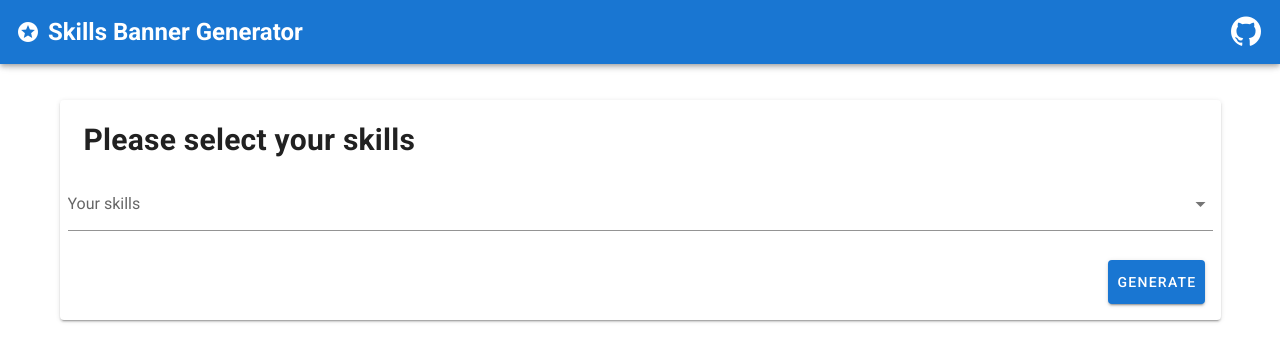
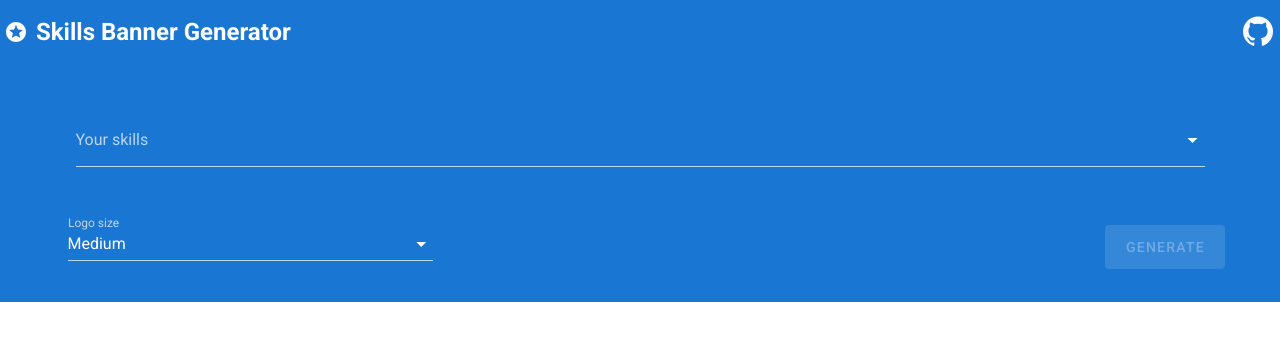
Before and after one commit to boukadam/bannershake, a Vue app: page / in a window 1280 px wide. Shown: the top 362 px of the page. Built offline with nearby package versions, Linux system fonts and the light colour scheme.

Commit message:
Possibility to choose logos sizes

```diff
--- a/src/App.vue
+++ b/src/App.vue
@@ -1,22 +1,22 @@
 <template>
   <v-app>
-    <v-app-bar app color="primary" dark>
+    <v-card color="primary" flat min-height="10%" tile dark>
+      <v-app-bar app dark color="primary" elevation="0">
+        <v-row>
           <v-icon>mdi-star-circle</v-icon>
           <div class="ml-2">
             <h2>Skills Banner Generator</h2>
           </div>
           <v-spacer></v-spacer>
-      <a href="https://github.com/boukadam/skills-banner-generator"
-        ><v-icon large>mdi-github</v-icon></a
-      >
+          <a href="https://github.com/boukadam/skills-banner-generator">
+            <v-icon large>mdi-github</v-icon>
+          </a>
+        </v-row>
       </v-app-bar>
-
-    <v-main>
+    </v-card>
+    <v-card color="primary" dark flat tile>
       <v-container>
-        <v-card class="mx-lg-auto mt-6 pa-2">
-          <v-card-title>
-            <h2>Please select your skills</h2>
-          </v-card-title>
+        <v-card-text>
           <v-autocomplete
             v-model="selected"
             :items="skills"
@@ -43,37 +43,44 @@
               </v-chip>
             </template>
           </v-autocomplete>
+        </v-card-text>
         <v-card-actions>
+          <v-row align="center">
+            <v-col cols="4">
+              <v-select
+                v-model="logoSize"
+                :items="logosSizes"
+                label="Logo size"
+                item-text="title"
+                item-value="size"
+              ></v-select>
+            </v-col>
             <v-spacer></v-spacer>
             <v-btn
-              color="primary"
-              :disabled="generationBeingProcessed"
+              color="success"
+              :disabled="generationBeingProcessed || selected.length === 0"
               @click="generate"
               large
             >
               Generate
             </v-btn>
+          </v-row>
         </v-card-actions>
+      </v-container>
     </v-card>
-        <v-card v-if="generatedImage" class="mx-lg-auto mt-6">
+
+    <v-container class="mt-6">
+      <v-card v-if="generatedImage">
         <v-card-text><v-img :src="generatedImage"></v-img></v-card-text>
         <v-card-actions>
           <v-spacer></v-spacer>
-            <v-btn color="primary" text @click="download">
-              Download as PNG
-            </v-btn>
+          <v-btn color="success" @click="download"> Download as PNG </v-btn>
         </v-card-actions>
       </v-card>
-        <canvas
-          id="myCanvas"
-          :width="canvasWidth"
-          :height="canvasHeight"
-          hidden
-        >
+      <canvas id="myCanvas" :width="canvasWidth" :height="canvasHeight" hidden>
         Your browser does not support the HTML5 canvas tag.
       </canvas>
     </v-container>
-    </v-main>
   </v-app>
 </template>
 
@@ -84,6 +91,20 @@ export default {
   components: {},
   data: () => ({
     skills: json,
+    logosSizes: [
+      {
+        title: "Small",
+        size: 20 * 4,
+      },
+      {
+        title: "Medium",
+        size: 40 * 4,
+      },
+      {
+        title: "Large",
+        size: 60 * 4,
+      },
+    ],
     selected: [],
     canvasWidth: 800 * 4,
     canvasHeight: 200 * 4,
@@ -137,6 +158,11 @@ export default {
       grd.addColorStop(0, "white");
       ctx.fillStyle = grd;
       ctx.fillRect(10, 10, this.canvasWidth, this.canvasHeight);
+
+      // Append text, is it a good idea ?
+      //ctx.font = "small-caps bold 300px Arial"
+      //ctx.fillStyle = 'black';
+      //ctx.fillText("Skills.", 2 * this.logoMargin, this.canvasHeight - 2 * this.logoMargin);
 
       // Append selected logos
       var _this = this;
```
Lines whose indentation alone changed are shown as unchanged.
